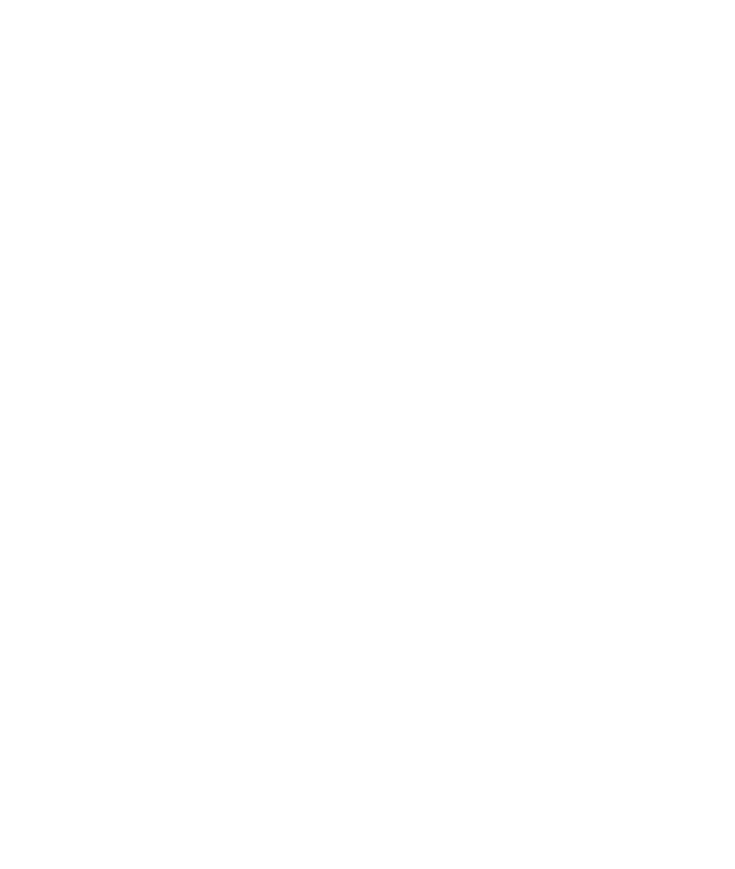
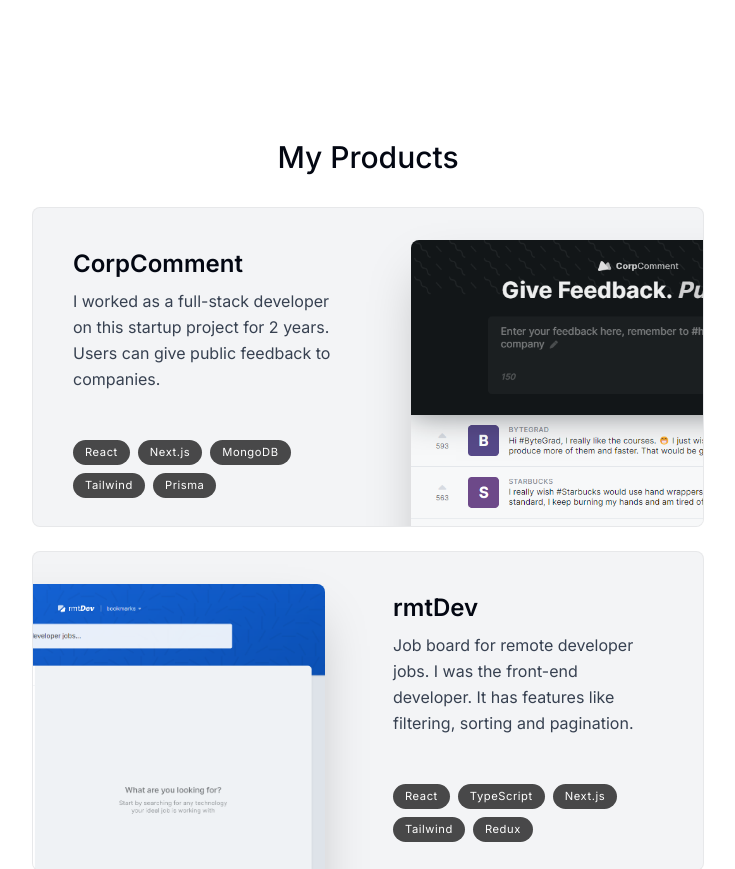
Before and after one commit to Yellowweii/Website-With-Framer-Motion, a Next.js app: page / in a window 1280 px wide. Shown: the part 1100-1969 px from the top of the page, without its empty margins (272-1007 px from the left). Before the commit the page ends 1239 px from the top, so only its background shows below. Built offline with nearby package versions, Linux system fonts and the light colour scheme.

Commit message:
finish the project module

```diff
--- a/app/layout.tsx
+++ b/app/layout.tsx
@@ -12,7 +12,7 @@
 
 export default function RootLayout({ children }: { children: React.ReactNode }) {
   return (
-    <html lang="en">
+    <html className="!scroll-smooth" lang="en">
       <body className={`${inter.className} text-gray-950 relative pt-28 sm:pt-36`}>
         <div className="bg-[#fbe2e3] absolute top-[-6rem] -z-10 right-[11rem] h-[31.25rem] w-[31.25rem] rounded-full blur-[10rem] sm:w-[68.75rem] dark:bg-[#946263]"></div>
         <div className="bg-[#dbd7fb] absolute top-[-1rem] -z-10 left-[-35rem] h-[31.25rem] w-[50rem] rounded-full blur-[10rem] sm:w-[68.75rem] md:left-[-33rem] lg:left-[-28rem] xl:left-[-15rem] 2xl:left-[-5rem] dark:bg-[#676394]"></div>
--- a/app/page.tsx
+++ b/app/page.tsx
@@ -1,5 +1,6 @@
-import About from "@/components/About";
+import About from "@/sections/About";
 import Intro from "@/components/Intro";
+import Products from "@/sections/Projects";
 import SectionDivider from "@/sections/Section-divider";
 
 export default function Home() {
@@ -8,6 +9,7 @@
       <Intro />
       <SectionDivider />
       <About />
+      <Products />
     </main>
   );
 }
--- a/components/Intro/index.tsx
+++ b/components/Intro/index.tsx
@@ -10,7 +10,7 @@
 
 const Intro = () => {
   return (
-    <section className="mb-28 max-w-[50rem] text-center sm:mb-0">
+    <section id="home" className="mb-28 max-w-[50rem] text-center sm:mb-0 scroll-mt-[50rem]">
       <div className="flex items-center justify-center">
         <div className="relative">
           <motion.div
--- /dev/null
+++ b/components/Project/index.tsx
@@ -0,0 +1,64 @@
+"use client";
+import React, { useRef } from "react";
+import Image from "next/image";
+import { useScroll, motion, useTransform } from "framer-motion";
+
+interface ProductProps {
+  title: string;
+  description: string;
+  tags: string[];
+  imageUrl: string;
+}
+
+const Product = ({ title, description, tags, imageUrl }: ProductProps) => {
+  const ref = useRef<HTMLDivElement>(null);
+  const { scrollYProgress } = useScroll({
+    target: ref,
+    offset: ["0 1", "1.33 1"],
+  });
+  const scaleProgress = useTransform(scrollYProgress, [0, 1], [0.7, 1]);
+  const opacityProgress = useTransform(scrollYProgress, [0, 1], [0.6, 1]);
+  return (
+    <motion.div
+      className="mb-3 sm:mb-6 last:mb-0 group"
+      ref={ref}
+      style={{
+        scale: scaleProgress,
+        opacity: opacityProgress,
+      }}
+    >
+      <section className="bg-gray-100 max-w-[42rem] border border-black/5 rounded-lg overflow-hidden sm:pr-8 relative sm:h-[20rem]  sm:group-even:pl-8 hover:bg-gray-200 transition dark:text-white dark:bg-white/10 dark:hover:bg-white/20">
+        <div className="pt-4 pb-7 px-5 sm:pl-10 sm:pr-2 sm:pt-10 sm:max-w-[50%] flex flex-col h-full sm:group-even:ml-[18rem]">
+          <h3 className="text-2xl font-semibold">{title}</h3>
+          <p className="mt-2 leading-relaxed text-gray-700">{description}</p>
+          <ul className="flex flex-wrap mt-4 gap-2 sm:mt-auto">
+            {tags.map((tag, index) => (
+              <li className="bg-black/[0.7] px-3 py-1 text-[0.7rem] tracking-wider text-white rounded-full" key={index}>
+                {tag}
+              </li>
+            ))}
+          </ul>
+        </div>
+        <Image
+          className="absolute hidden sm:block top-8 -right-40 w-[28.25rem] rounded-t-lg shadow-2xl
+        transition
+        group-hover:scale-[1.04]
+        group-hover:-translate-x-3
+        group-hover:translate-y-3
+        group-hover:-rotate-2
+        group-even:group-hover:translate-x-3
+        group-even:group-hover:translate-y-3
+        group-even:group-hover:rotate-2
+        group-even:right-[initial] group-even:-left-40"
+          src={imageUrl}
+          alt="Project I worked on"
+          quality={95}
+          width="452"
+          height="300"
+        />
+      </section>
+    </motion.div>
+  );
+};
+
+export default Product;
--- a/components/SectionHeading/index.tsx
+++ b/components/SectionHeading/index.tsx
@@ -5,7 +5,7 @@
 }
 
 const SectionHeading = ({ children }: SectionHeadingProps) => {
-  return <h2 className="text-3xl font-medium capitalize mb-8">{children}</h2>;
+  return <h2 className="text-3xl font-medium capitalize mb-8 text-center">{children}</h2>;
 };
 
 export default SectionHeading;
--- a/lib/data.ts
+++ b/lib/data.ts
@@ -62,21 +62,21 @@
     title: "CorpComment",
     description: "I worked as a full-stack developer on this startup project for 2 years. Users can give public feedback to companies.",
     tags: ["React", "Next.js", "MongoDB", "Tailwind", "Prisma"],
-    imageUrl: corpcommentImg,
+    imageUrl: "/corpcomment.png",
   },
   {
     title: "rmtDev",
     description: "Job board for remote developer jobs. I was the front-end developer. It has features like filtering, sorting and pagination.",
     tags: ["React", "TypeScript", "Next.js", "Tailwind", "Redux"],
-    imageUrl: rmtdevImg,
+    imageUrl: "/rmtdev.png",
   },
   {
     title: "Word Analytics",
     description: "A public web app for quick analytics on text. It shows word count, character count and social media post limits.",
     tags: ["React", "Next.js", "SQL", "Tailwind", "Framer"],
-    imageUrl: wordanalyticsImg,
+    imageUrl: "/wordanalytics.png",
   },
-] as const;
+];
 
 export const skillsData = [
   "HTML",
--- a/components/About/index.tsx
+++ b/sections/About/index.tsx
@@ -1,15 +1,11 @@
-"use client"
+"use client";
 import React from "react";
-import SectionHeading from "../SectionHeading";
+import SectionHeading from "@/components/SectionHeading";
 import { motion } from "framer-motion";
 
 const About = () => {
   return (
-    <motion.section className="mb-28 max-w-[45rem] text-center leading-8 sm:mb-40"
-    initial={{ opacity: 0, y: 100 }}
-    animate={{ opacity: 1, y: 0 }}
-    transition={{ delay: 0.175 }}
-    >
+    <motion.section id="about" className="mb-28 max-w-[45rem] text-center leading-8 sm:mb-40 scroll-mt-28" initial={{ opacity: 0, y: 100 }} animate={{ opacity: 1, y: 0 }} transition={{ delay: 0.175 }}>
       <SectionHeading>About me</SectionHeading>
       <p className="mb-3">
         After graduating with a degree in <span className="font-medium">Accounting</span>, I decided to pursue my passion for programming. I enrolled in a coding bootcamp and learned{" "}
--- /dev/null
+++ b/sections/Projects/index.tsx
@@ -0,0 +1,21 @@
+import Product from "@/components/Project";
+import { projectsData } from "@/lib/data";
+import React from "react";
+import SectionHeading from "../../components/SectionHeading";
+
+const Products = () => {
+  return (
+    <section id="projects" className="scroll-mt-28">
+      <SectionHeading>My products</SectionHeading>
+      <div>
+        {projectsData.map((project, index) => (
+          <React.Fragment key={index}>
+            <Product {...project} />
+          </React.Fragment>
+        ))}
+      </div>
+    </section>
+  );
+};
+
+export default Products;
```
